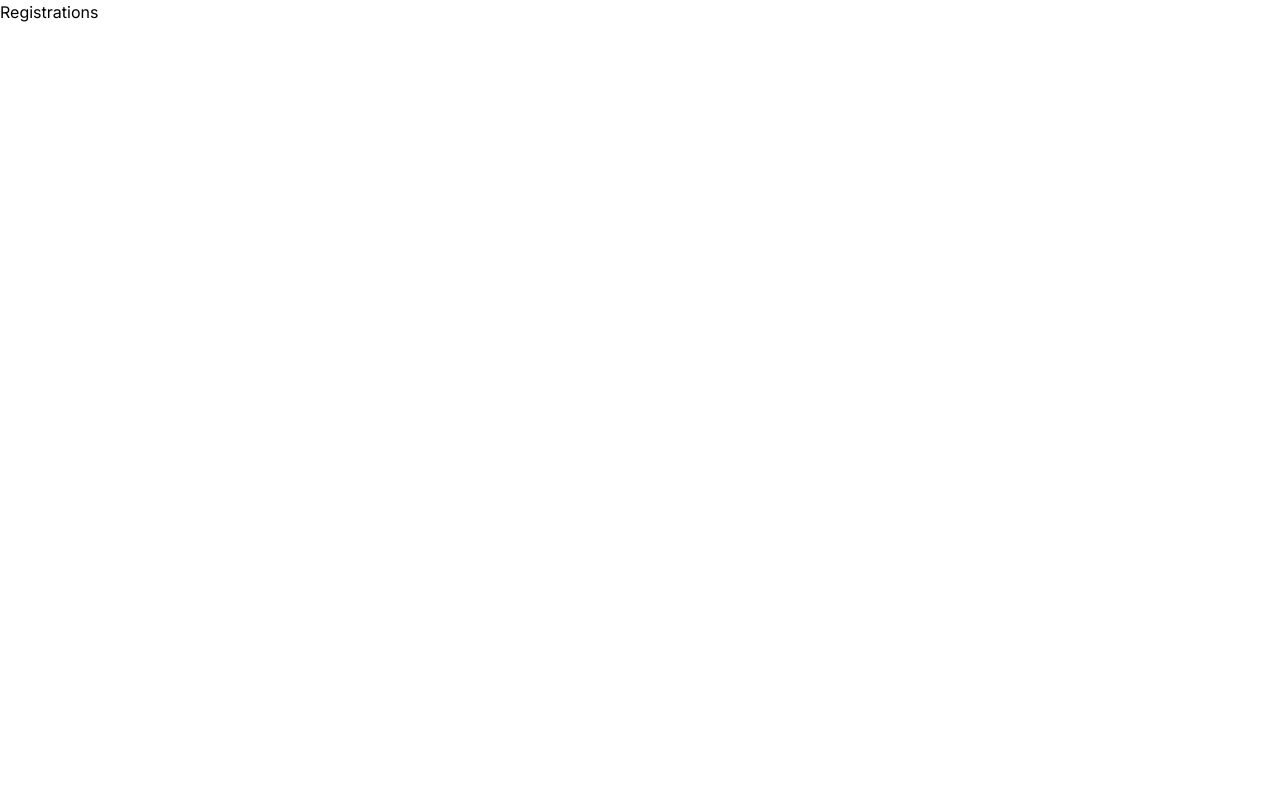
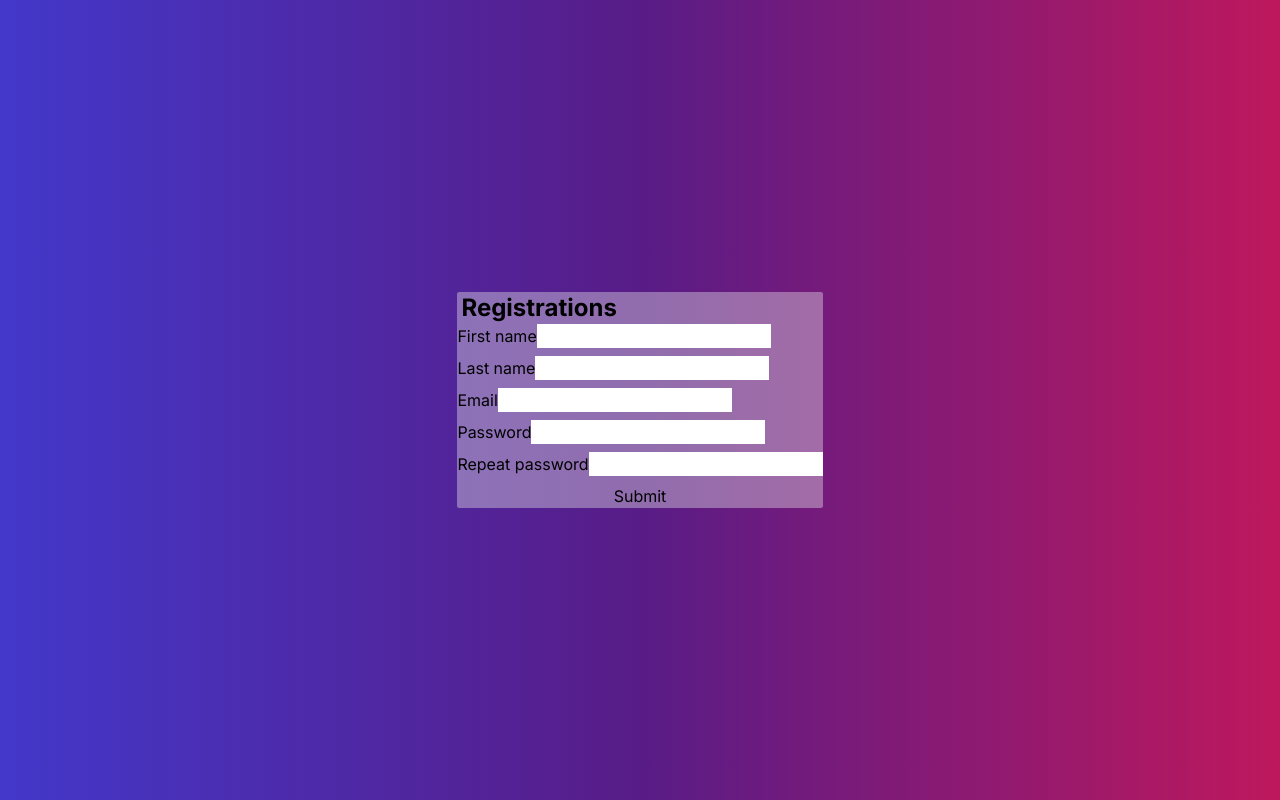
Before and after one commit to AndriiVeremchuk20/live-chat, a Next.js app in the folder client/: page /auth/registrations in a window 1280 px wide. Built offline with nearby package versions, Linux system fonts and the light colour scheme.

Commit message:
create registration form

```diff
--- a/client/src/app/auth/registrations/page.tsx
+++ b/client/src/app/auth/registrations/page.tsx
@@ -1,5 +1,36 @@
+import React from "react";
+
 const Registrations = () => {
-  return <div>Registrations</div>;
+  return (
+    <div className="h-screen flex flex-col items-center justify-center bg-gradient-to-r from-indigo-700 via-purple-900 to-pink-700">
+      <div className="w-fit h-fit bg-neutral-200 bg-opacity-40 rounded-sm">
+		<span className="text-2xl font-bold py-2 px-1">Registrations</span>
+        <form className="flex flex-col gap-2">
+          <label htmlFor="first_name" className="flex">
+            <span>First name</span>
+			<input type="text" id="first_name" />
+          </label>
+          <label htmlFor="last_name">
+            <span>Last name</span>
+			<input type="text" id="last_name" />
+          </label>
+          <label htmlFor="email">
+            <span>Email</span>
+			<input type="email" id="email" />
+          </label>
+          <label htmlFor="password">
+            <span>Password</span>
+			<input type="password" id="password" />
+          </label>
+          <label htmlFor="rep_password">
+            <span>Repeat password</span>
+			<input type="password" id="rep_password" />
+          </label>
+		  <button type="submit">Submit</button>
+        </form>
+      </div>
+    </div>
+  );
 };
 
 export default Registrations;
```
